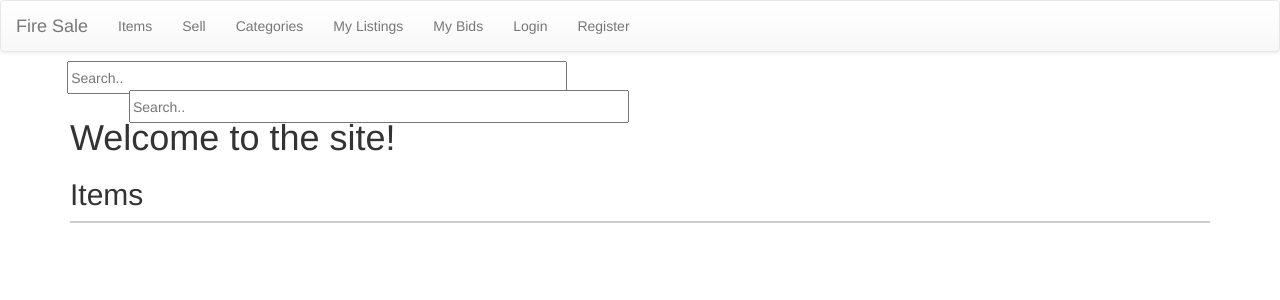
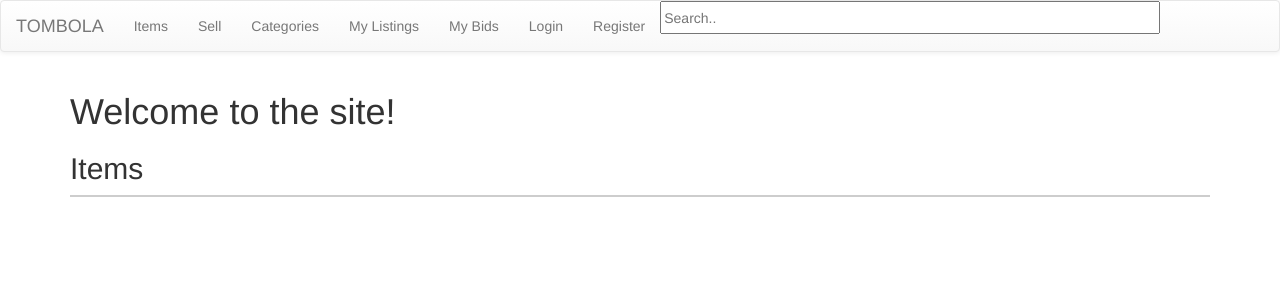
Before and after one commit to jonsteinar20/verklegt-namskei--2, a Django app: page / in a window 1280 px wide. Shown: the top 300 px of the page. Run offline with Django 4.2, Linux system fonts and the light colour scheme; data that the repository does not hold is empty.

Commit message:
navigation updagte

```diff
--- a/fire_sale/static/css/main.css
+++ b/fire_sale/static/css/main.css
@@ -8,12 +8,11 @@
 }
 
 #searchbar{
-    position: absolute;
-    top: 300%;
     right: -69px;
     width: 500px;
     height: 33px;
 }
+
 #searchbutton{
     width: 50px;
     color: purple;
--- a/fire_sale/templates/navigation.html
+++ b/fire_sale/templates/navigation.html
@@ -9,7 +9,7 @@
         <span class="icon-bar"></span>
 
       </button>
-      <a class="navbar-brand" href="/">Fire Sale</a>
+      <a class="navbar-brand" href="/">TOMBOLA</a>
     </div>
 
     <!-- Collect the nav links, forms, and other content for toggling -->
@@ -20,8 +20,6 @@
         <li><a href="#">Categories</a></li>
           <li><a href="#">My Listings</a></li>
           <li><a href="#">My Bids</a></li>
-
-          <li><label for="searchbar"></label><input type="text" id="searchbar" placeholder="Search.."></li>
           {% if user.is_authenticated %}
               <li><a href= {% url 'profile' %}>Profile</a></li>
               <li><a href= {% url 'logout' %}>Logout</a></li>
@@ -29,7 +27,7 @@
               <li><a href= {% url 'login' %}>Login</a></li>
               <li><a href= {% url 'register' %}>Register</a></li>
           {% endif %}
-
+          <li><label for="searchbar"></label><input type="text" id="searchbar" placeholder="Search.."></li>
       </ul>
 
         {% if user.is_authenticated %}
@@ -40,9 +38,3 @@
   </div><!-- /.container-fluid -->
  </div>
 </nav>
-      <div class="contain">
-          <form>
-              <label for="searchbar" ></label><input type="text" id="searchbar" placeholder="Search..">
-               <button id="searchbutton">Enter</button>
-          </form>
-      </div>
```
